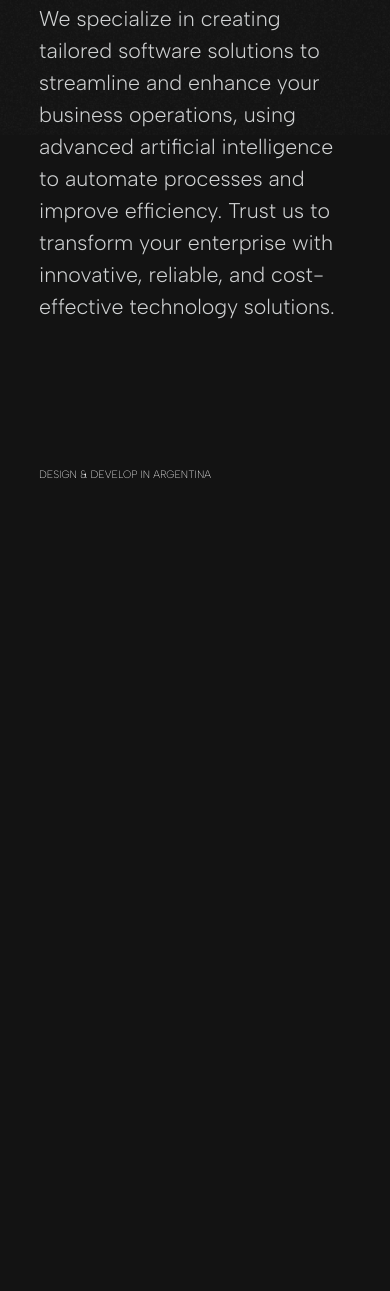
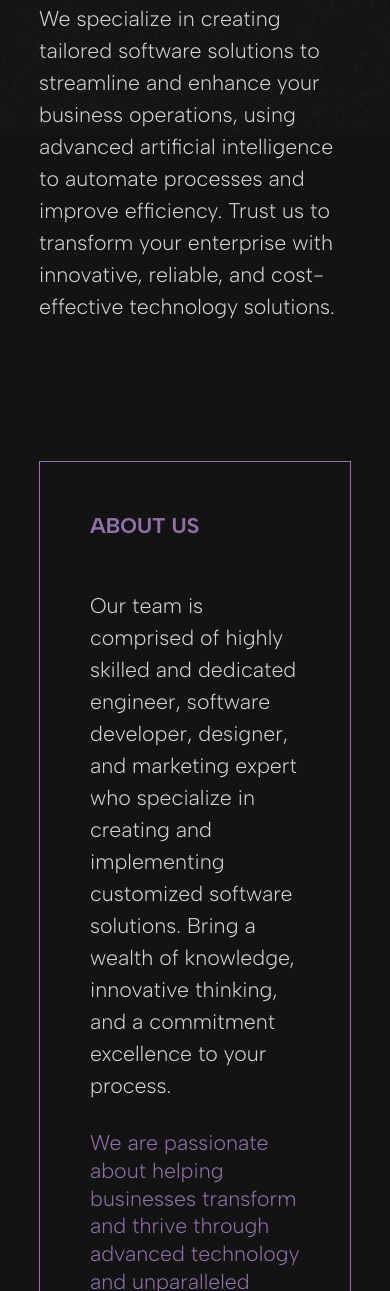
Before and after one commit to luchocandotti/foreman, a plain HTML site: page index.html in a window 390 px wide. Shown: the part 709-2000 px from the top of the page. Before the commit the page ends 1198 px from the top, so only its background shows below. Drawn offline with Linux system fonts and the light colour scheme.

Commit message:
agregué segunda sección

```diff
--- a/index.html
+++ b/index.html
@@ -25,13 +25,27 @@
                 <li id="m"><a href="#">=</a></li>
             </ul>
         </div>
-
+<!-- header -->
         <div class="intro">
             <div class="intro-txt">
                 <h1>Expert custom software implementation for AI-Driven business process automation</h1>
             </div>
             <div class="intro-txt">
                 <p>We specialize in creating tailored software solutions to streamline and enhance your business operations, using advanced artificial intelligence to automate processes and improve efficiency. Trust us to transform your enterprise with innovative, reliable, and cost-effective technology solutions.</p>
+            </div>
+        </div>
+ <!-- about us -->
+        <div class="about">
+            <div class="about-txt">
+                <h2>about us</h2>
+                <p>Our team is comprised of highly skilled and dedicated engineer, software developer, designer, and marketing expert who specialize in creating and implementing customized software solutions. Bring a wealth of knowledge, innovative thinking, and a commitment excellence to your process.
+                </p>
+                <br>
+                <h3>We are passionate about helping businesses transform and thrive through advanced technology and unparalleled service.
+                </h3>
+            </div>
+            <div class="perfiles">
+                <p>Hola</p>
             </div>
         </div>
 
--- a/style.css
+++ b/style.css
@@ -31,7 +31,7 @@ body{
 
     position: absolute;
     top: 0px;
-    z-index: -1;
+    z-index: -2;
     box-sizing: content-box;
 }
 
@@ -40,9 +40,11 @@ body{
     width: 100%;
     height: 100%;
     background-image: url(./img/for_bg_tx.jpg);
+    background-color: #9070A8;
     background-size: cover;
     background-position: center center;
-
+    background-repeat: repeat;
+    /* NO ESTÁ TOMANDO EL ALTO TOTAL DE LA PAGINA*/
     position: absolute;
     top: 0px;
     z-index: -1;
@@ -57,23 +59,38 @@ body{
     display: flex;
     height: 100%;
     align-items: end;
-
  }
 .bg-linear {
     width: 100%;
     height: 300px;
     background: linear-gradient(#13131300, #131313);
-
  }
 
+/* texto */
 h1{
     line-height: 48pt;
     font-weight: 500;
 }
 
+h2{
+    font-size: 16pt;
+    font-weight: 700;
+    text-transform: uppercase;
+    color: #9070A8;
+    margin-bottom: 50px;
+}
+
+h3{
+    font-size: 16pt;
+    font-weight: 300;
+    color: #9070A8;
+    margin-bottom: 100px;
+}
+
 h4{
     font-size: 8pt;
     font-weight: 200;
+    margin-bottom: 30px;
 }
 
 p{
@@ -82,8 +99,7 @@ p{
     color: #D0D2D3;
 }
 
-
-/* aplicar estilo a todos los links de la página */
+/* estilo links */
 a{
     text-decoration: none;
     color: #9070A8;
@@ -108,7 +124,7 @@ a{
     justify-content:space-between;
     align-items:start;
 }
-
+/* izquierda */
 .logo{
     display: flex;
     padding-left: 5px;
@@ -118,6 +134,7 @@ a{
     }
 }
 
+/* derecha */
 .menu{
     display: flex;
     text-transform: uppercase;
@@ -130,11 +147,12 @@ a{
     list-style:none;
 }
 
+/* icono móvil */
 #m{
     display: none;
 }
 
-/* PRIMERA SECCIÓN CONTENEDOR */
+/* PRIMERA SECCIÓN */
 .intro{
     display: flex;
     width: 100%;
@@ -150,6 +168,26 @@ a{
     }
 }
 
+/* SEGUNDA SECCIÓN */
+.about{
+    display: flex;
+    width: 100%;
+    align-items:start;
+    margin: 100px 0 100px 0;
+}
+
+.about-txt{
+    width: 50%;
+    border: 1px solid #9070A8;
+    padding: 50px 50px 50px 50px;
+    box-sizing:border-box;
+}
+
+.perfiles{
+    width: 50%;
+    border: 1px solid #9070A8;
+    box-sizing:border-box;
+}
 
 
 /* RESPONSIVE */
@@ -157,7 +195,6 @@ a{
     .intro{
         flex-direction: column;
         justify-content: left;
-
     }
     .intro-txt{
         width: 100%;
@@ -172,147 +209,20 @@ a{
         font-size: 40pt;
         font-weight: normal;
     }
+    .about{
+        flex-direction: column;
+        justify-content: left;
+    }
+    .about-txt{
+        width: 100%;
+        margin-bottom: 30px;
+        box-sizing:border-box;
+    }
+    h3{
+        margin-bottom: 0px;
+    }
+    .perfiles{
+        width: 100%;
+    }
 
 }
-
-
-
-
-
-/* .button{
-    background-color: #195798;
-    color: white;
-    font-size: 14px;
-    padding: 15px 30px;
-    border: none;
-    cursor: pointer;
-
-    &:hover{
-        background-color: #A8D2FF;
-        color: #195798;
-    }
-} */
-
-/* .formulario{
-    margin: 45px 0 60px 0;
-}
-
-.formulario .form-group{
-    padding-bottom: 15px;
-}
-
-.formulario input[type="text"], .formulario textarea{
-    padding: 20px;
-    font-size: 14px;
-    width: 100%;
-    border: 1px #ccc solid;
-    box-sizing:border-box;
-
-    &:focus {
-        background-color: #e5f0fc;
-        outline: none;
-        border: 1px #A8D2FF solid;
-      }
-}
-
-.formulario textarea{
-    height: 200px;
-    resize: none;
-}
-
-#foot{
-    font-size: 14px;
-    color: #aaaaaa;
-    margin-bottom: 55px;
-} */
-
-/* .form-bt{
-    display: flex;
-    width: 100%;
-    justify-content:space-between;
-    align-items: center;
-
-    p{
-        text-align: right;
-        color: #195798;
-    }
-
-    a{
-        color:#195798;
-    }
-} */
-
-/* #main-block{
-    float:left;
-    width: 70%;
-    padding-right: 20px;
-    box-sizing:border-box;
-    margin-bottom: 100px;
-
-}
-
-#sidebar{
-    float:right;
-    width: 30%;
-    padding: 20px;
-    background-color: #646464;
-    color: white;
-    box-sizing:border-box;
-    margin-bottom: 100px;
-} */
-
-
-
-
-
-/* .lista li:first-child{
-    background: red;
-}
-
-.lista li:last-child{
-    background: blue;
-}
-
-.lista li:nth-child(3){
-    background: yellow;
-}
-
-.lista{
-    margin-bottom: 200px;
-} */
-
-/*
-tener en cuenta la seudo clase has
-es una especie de condicional relativo al hijo
-
-.container:has(clase:seudo-clase){
-    acá va una propiedad para el elemento;
-}
-
-Por ejemplo
-(boton-rojo:hover)
-
-podemos modificar otro hijo dentro del padre
-
-.container:has(boton-rojo:hover).hijo{
-    width:200%;
-}
-
-*/
-
-/*
-NESTING
-Podés seleccionar elementos dentro de otro elemento como si fuera JS y aplicar la opci{on de hover dentro de la misma clase
-
-.container{
-    width: 100%;
-
-    .img-radius: 50%;
-
-    &:hover{
-        border-radius: 0;
-    }
-}
-
-
-*/
```
